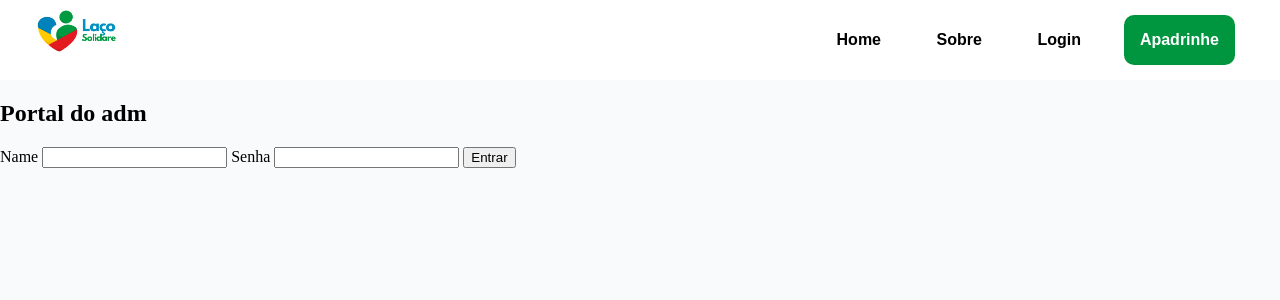
After one commit to amandaaluzc/solidare-g5, a Django app: page /login_admin/ in a window 1280 px wide. The commit adds this page. Shown: the top 300 px of the page. Run offline with Django 5.2, Linux system fonts and the light colour scheme; parts of the project's set-up code (start-up, migrations or seed data) failed here and were passed over.

Commit message:
feat: adicionar estrutura de página de login para administradores do site, criar url e view.

```diff
--- a/apadrinhamento/templates/home.html
+++ b/apadrinhamento/templates/home.html
@@ -77,7 +77,7 @@
 
 
         <section class="footer">
-            <a href="{% url 'painel_admin' %}"><button>Admin</button></a>
+            <a href="{% url 'login_admin' %}"><button>Admin</button></a>
             <h3>Contato</h3>
             <section class="redes-sociais">
                 <img src="{% static "img\twitter.png" %}">
--- /dev/null
+++ b/apadrinhamento/templates/login_adm.html
@@ -0,0 +1,33 @@
+{% load static %}
+
+
+<!DOCTYPE html>
+<html lang="pt-br">
+<head>
+  <meta charset="UTF-8">
+  <meta name="viewport" content="width=device-width, initial-scale=1.0">
+  <title>Painel Admin</title>
+  <link rel="stylesheet" href="{% static 'styles/login-adm.css' %}">
+
+</head>
+<body>
+    {% include "partials/header.html" %}
+
+    <section class="box-content">
+        <h2>Portal do adm</h2>
+        <section class="login">
+            <form>
+                <label for="username">Name</label>
+                <input type="text" class="nome-login" id="nome-login" name="username" required>
+                <label for="password">Senha</label>
+                <input type="password" class="senha-login" id="senha-login" name="password" required>
+                <button type="submit">Entrar</button>
+            </form>
+
+
+
+        </section>
+    </section>
+
+</body>
+</html>
--- a/apadrinhamento/templates/pagina_exibição.html
+++ b/apadrinhamento/templates/pagina_exibição.html
@@ -2,7 +2,6 @@
 <!DOCTYPE html>
 <html lang="pt-BR">
     <head>
-
         <meta charset="UTF-8">
         <meta name="viewport" content="width=device-width, initial-scale=1.0">
     <title>Apadrinhamento</title>
--- a/apadrinhamento/urls.py
+++ b/apadrinhamento/urls.py
@@ -10,4 +10,5 @@ urlpatterns = [
     path('' , views.homepage, name='home'),
     path('lista-criancas/', views.lista_criancas, name='lista_criancas'),
     path('pagina-exibicao/', views.pagina_exibicao, name='pagina_exibicao'),
+    path ('login_admin/' , views.login_admin , name='login_admin'),
 ]
--- a/apadrinhamento/views.py
+++ b/apadrinhamento/views.py
@@ -80,3 +80,6 @@ def logout_view(request):
 
 def admin(request):
     return render(request, 'painel_admin.html')
+
+def login_admin (request):
+    return render (request, 'login_adm.html' )
```
Also changed, not shown: apadrinhamento/static/styles/login-adm.css (added).
